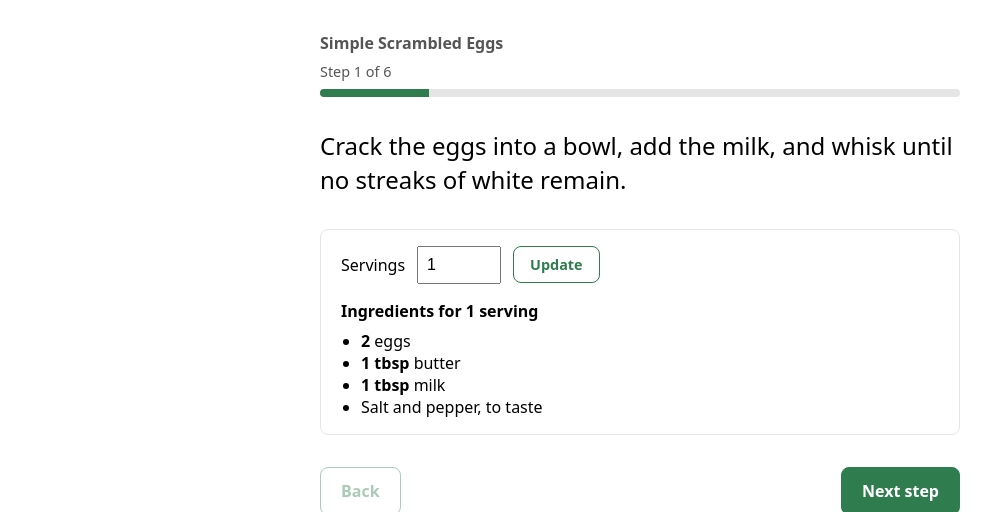
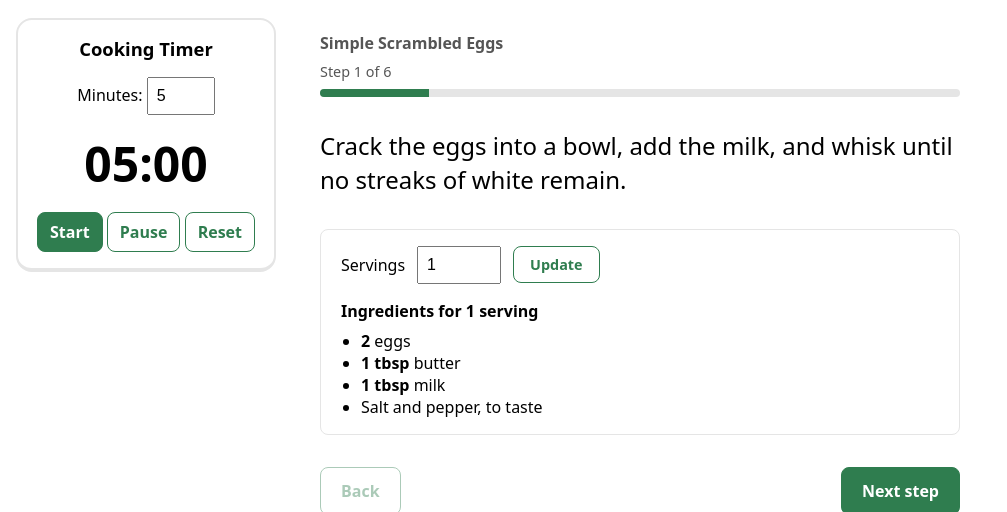
Before and after one commit to Nemo-22-UF/CEN3031-Project, a Flask app: page /recipes/1/cook?step=1 in a window 1280 px wide. Shown: the part 62-574 px from the top of the page, without its empty margins (0-1007 px from the left). Run offline with Flask 3, Linux system fonts and the light colour scheme; data comes from the database, SQL or seed files in the repository.

Commit message:
Timer now on cooking page may need edits to continue timer between steps as it currently resets when next step is clicked.

```diff
--- a/app/static/Timer.js
+++ b/app/static/Timer.js
@@ -1,26 +1,24 @@
-
-let seconds = 300; // 5 minutes
+let seconds = 300;
 let timer = null;
+const input = document.getElementById("timer-minutes");
 const display = document.getElementById("timer-display");
 
 function updateDisplay() {
     let minutes = Math.floor(seconds / 60);
     let remainingSeconds = seconds % 60;
-    display.textContent =
-        String(minutes).padStart(2, "0") + ":" +
-        String(remainingSeconds).padStart(2, "0");
+    display.textContent= String(minutes).padStart(2, "0") + ":" + String(remainingSeconds).padStart(2, "0");
 }
 
 function startTimer() {
-    if (timer !== null || seconds === 0) return;
-
+    if (timer !== null || seconds=== 0){
+         return;
+    }
     timer = setInterval(function () {
         seconds--;
         updateDisplay();
-
         if (seconds <= 0) {
             pauseTimer();
-            alert("Cooking timer finished!");
+            alert("Timer Complete!");
         }
     }, 1000);
 }
@@ -32,10 +30,10 @@ function pauseTimer() {
 
 function resetTimer() {
     pauseTimer();
-    seconds = 300;
+    seconds = Number(input.value)*60;
     updateDisplay();
 }
-
+input.addEventListener("change",resetTimer);
 document.getElementById("timer-start").addEventListener("click", startTimer);
 document.getElementById("timer-pause").addEventListener("click", pauseTimer);
 document.getElementById("timer-reset").addEventListener("click", resetTimer);
--- a/app/static/style.css
+++ b/app/static/style.css
@@ -420,3 +420,47 @@ button.button{
     font-size: 0.9rem;
     cursor: pointer;
 }
+#timer-display{
+    font-size: 2rem;
+    font-weight: bold;
+    margin: 12px 0;
+}
+.cooking-timer{
+    padding: 1rem;
+    border: 2px solid #e5e5e5;
+    border-bottom-width: 4px;
+    border-radius: 1rem;
+    background: #fff;
+    text-align: center;
+}
+.cooking-timer h2{
+    margin: 0 0 1rem;
+    font-size: 1.15rem;
+}
+#timer-minutes{
+    width: 3rem;
+    padding: 0.5rem;
+    font-size: 1rem;
+}
+#timer-display{
+    font-size: 3rem;
+    font-weight: 700;
+    margin: 1rem 0;
+}
+.timer-buttons{
+    padding: 0.5rem 0.75rem;
+    font-size: 0.85rem;
+}
+@media (min-width: 1200px){
+    .cooking-timer{
+        position: fixed;
+        top: 5rem;
+        left: 1rem;
+        width: 14rem;
+    }
+}
+@media (max-width: 1199px){
+    .cooking-timer{
+        margin: 1rem 0;
+    }
+}
--- a/app/templates/cook.html
+++ b/app/templates/cook.html
@@ -9,9 +9,16 @@
          aria-valuemin="1" aria-valuemax="{{ total_steps }}" aria-valuenow="{{ step }}">
         <div class="cook-progress-fill" style="width: {{ (step / total_steps * 100) | round | int }}%"></div>
     </div>
-
     <p class="cook-step">{{ instruction }}</p>
-
+    <section id="cooking-timer" class="cooking-timer">
+        <h2>Cooking Timer</h2>
+        <label for="timer-minutes">Minutes:</label>
+        <input id="timer-minutes" type="number" min="1" value="5">
+        <div id="timer-display">05:00</div>
+        <button class= "button timer-buttons" id="timer-start" type="button">Start</button>
+        <button class= "button button-secondary timer-buttons" id="timer-pause" type="button">Pause</button>
+        <button class= "button button-secondary timer-buttons" id="timer-reset" type="button">Reset</button>
+    </section>
     <div class="cook-ingredients">
         <form class="servings-form" method="get" action="{{ url_for('main.cook', recipe_id=recipe.id) }}">
             <input type="hidden" name="step" value="{{ step }}">
@@ -51,4 +58,5 @@
         {% endif %}
     </div>
 </section>
+<script src="{{ url_for('static', filename='Timer.js') }}" defer></script>
 {% endblock %}
```
